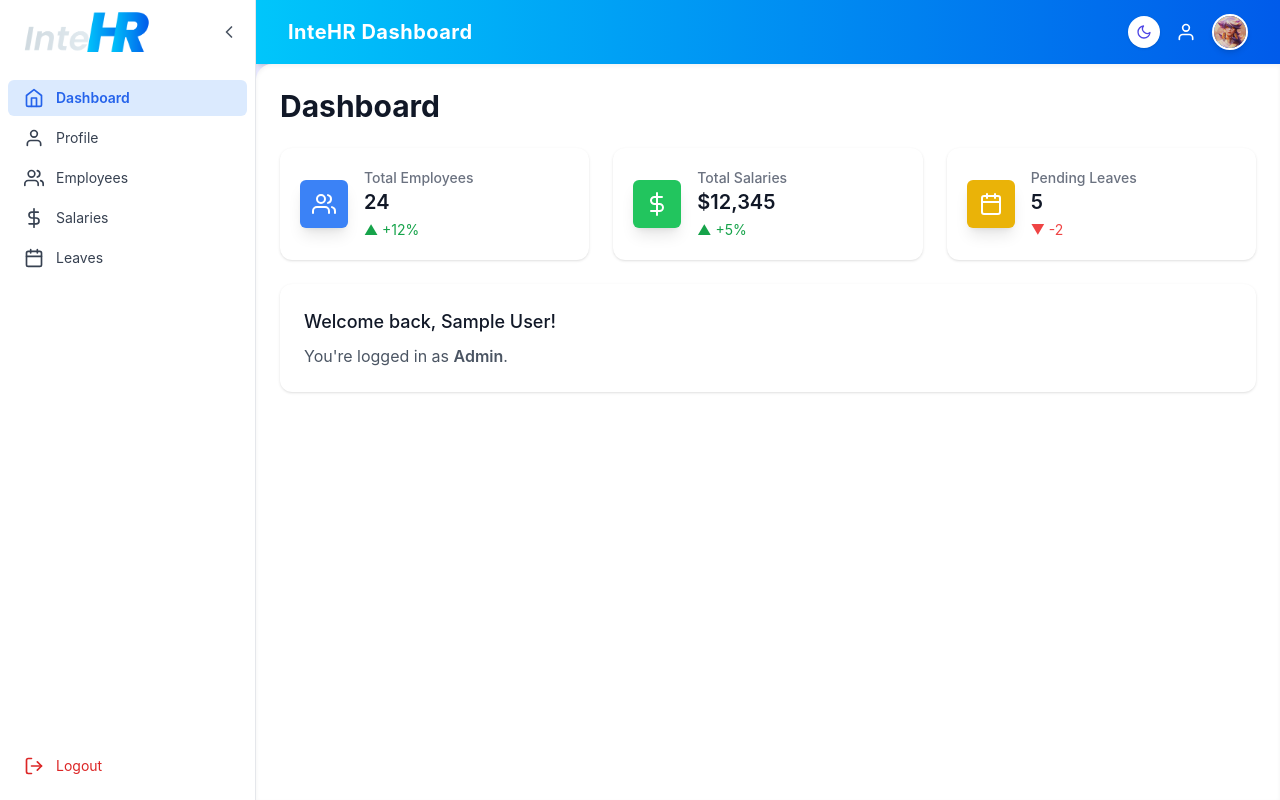
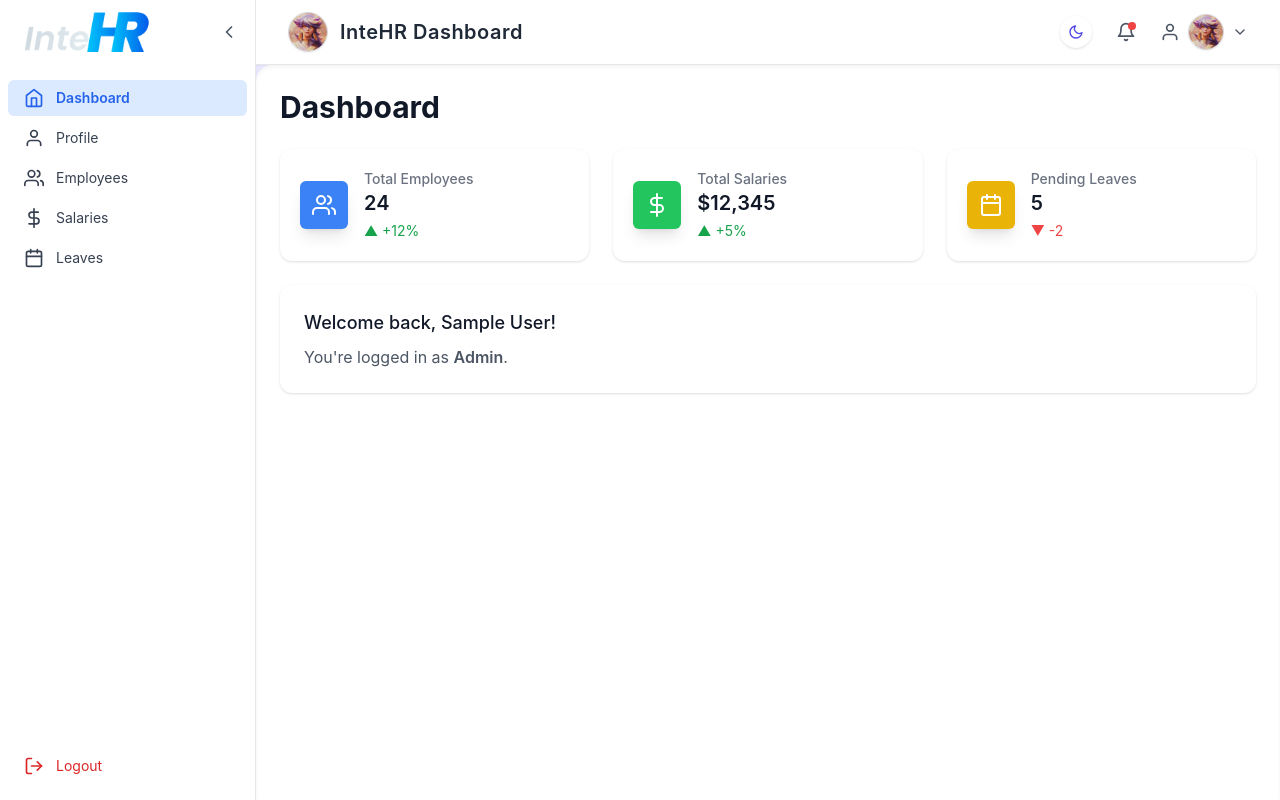
Before and after one commit to IKetutWidiyane/intehr-frontend, a React (Create React App) app: page /dashboard in a window 1280 px wide. Built offline with nearby package versions, Linux system fonts and the light colour scheme; no server answers; sample sign-in values are in the browser's storage.

Commit message:
update navbar

```diff
--- a/src/components/Navbar.js
+++ b/src/components/Navbar.js
@@ -1,29 +1,50 @@
 import React from 'react';
 import PropTypes from 'prop-types';
-import { FiUser } from 'react-icons/fi';
+import { FiUser, FiBell, FiChevronDown } from 'react-icons/fi';
 
 const Navbar = ({ children }) => {
   return (
-    <div className="bg-[linear-gradient(to_right,_#00C6FB,_#005BEA)] shadow-md transition-all duration-300">
+    <header className="bg-white dark:bg-gray-900 border-b border-gray-200 dark:border-gray-700 shadow-sm transition-colors duration-300">
       <div className="max-w-7xl mx-auto px-4 sm:px-6 lg:px-8">
-        <div className="flex justify-between h-16 items-center">
-          <div className="flex items-center">
-            <h1 className="text-xl font-bold text-white tracking-wide">
+        <div className="flex justify-between items-center h-16">
+
+          {/* Logo & Title */}
+          <div className="flex items-center space-x-3">
+            <img
+              src="/profilebright.jpg"
+              alt="Logo"
+              className="w-10 h-10 rounded-full object-cover border border-gray-300 dark:border-gray-600 shadow-sm transition-transform hover:scale-105"
+            />
+            <h1 className="text-xl font-semibold text-gray-800 dark:text-white tracking-wide">
               InteHR Dashboard
             </h1>
           </div>
-          <div className="flex items-center space-x-4">
+
+          {/* Right Section */}
+          <div className="flex items-center space-x-6">
             {children}
-            <FiUser className="text-white w-5 h-5" />
-            <img
-            src="/profilebright.jpg"
-            alt="Logo"
-              className="w-9 h-9 rounded-full object-cover border-2 border-white shadow-md"
-            />
+
+            {/* Notification */}
+            <button className="text-gray-600 dark:text-gray-300 hover:text-black dark:hover:text-white relative">
+              <FiBell className="w-5 h-5" />
+              <span className="absolute top-0 right-0 h-2 w-2 bg-red-500 rounded-full"></span>
+            </button>
+
+            {/* Profile */}
+            <div className="flex items-center space-x-2 cursor-pointer group">
+              <FiUser className="text-gray-600 dark:text-gray-300 w-5 h-5 group-hover:text-black dark:group-hover:text-white" />
+              <img
+                src="/profilebright.jpg"
+                alt="Profile"
+                className="w-9 h-9 rounded-full border border-gray-300 dark:border-gray-600 object-cover shadow-sm"
+              />
+              <FiChevronDown className="text-gray-600 dark:text-gray-300 w-4 h-4 transition-transform group-hover:rotate-180" />
+            </div>
           </div>
+
         </div>
       </div>
-    </div>
+    </header>
   );
 };
 
```
